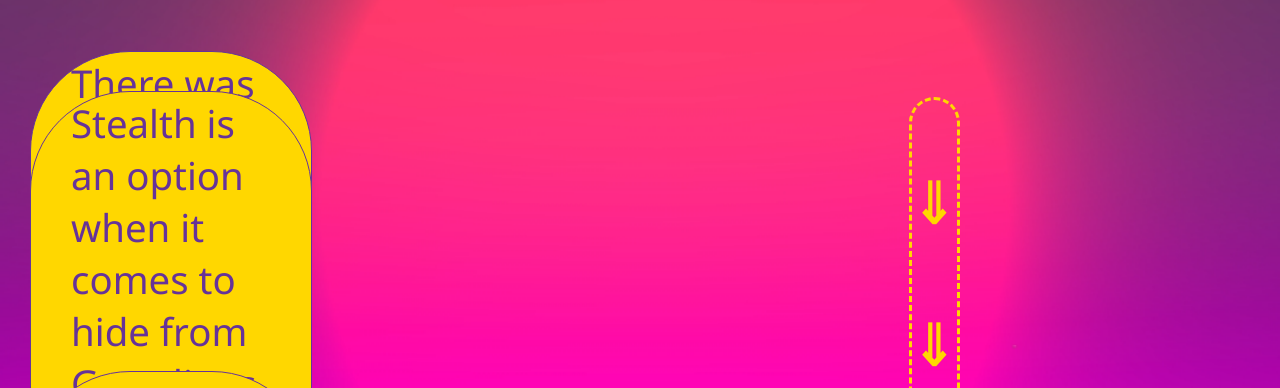
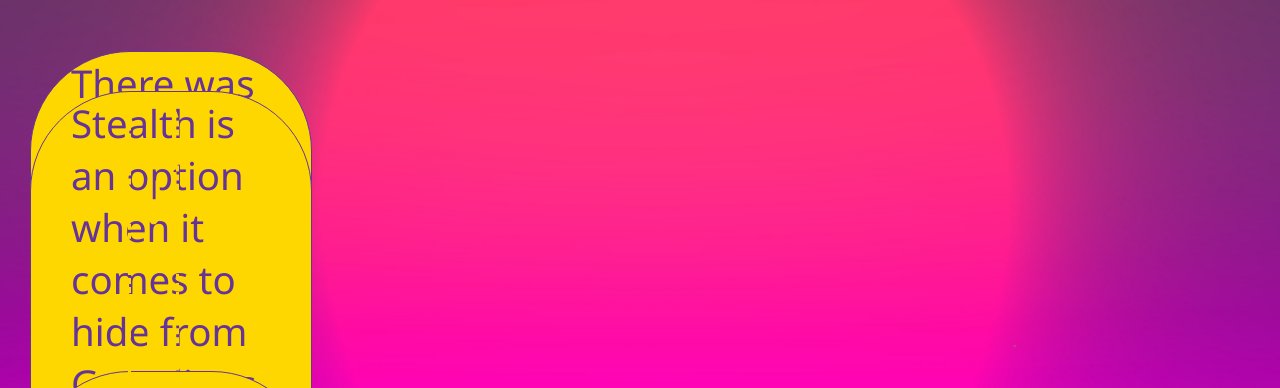
Before and after one commit to AhmedSamyRGE/AhmedSamyRGE.github.io, a plain HTML site: page index.html in a window 1280 px wide. Shown: the part 359-747 px from the top of the page. Drawn offline with Linux system fonts and the light colour scheme.

Commit message:
Update style.css

```diff
--- a/style.css
+++ b/style.css
@@ -85,7 +85,7 @@ header {
     .banner footer {
         position: relative;
         top: calc(100vh - 500px);
-        left: calc(100vw *0.71 );
+        left: calc(100vw * 0.1 );
         margin: 0px 0px 0px 0px;
         padding: 0px 0px 0px 0px;
         display: inline-block;
```
